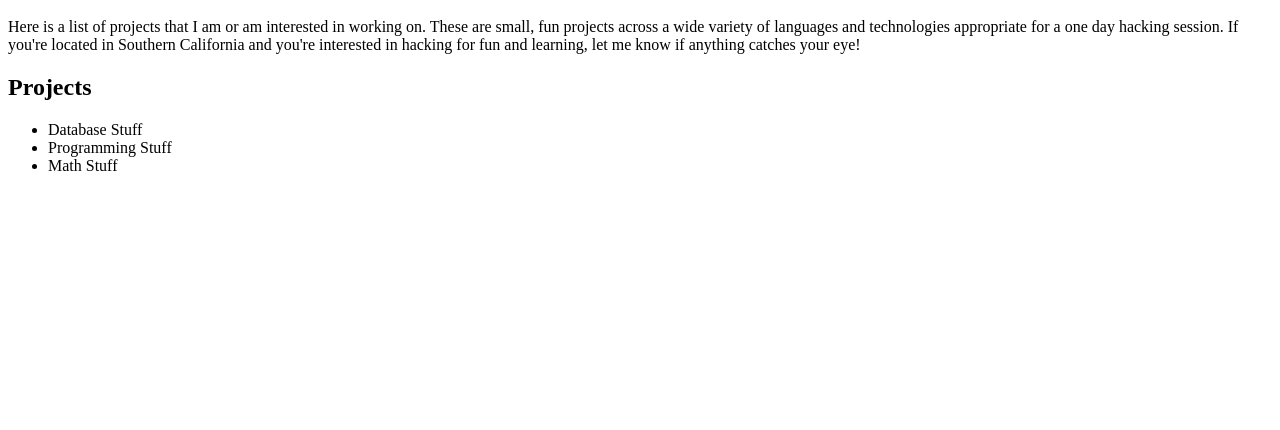
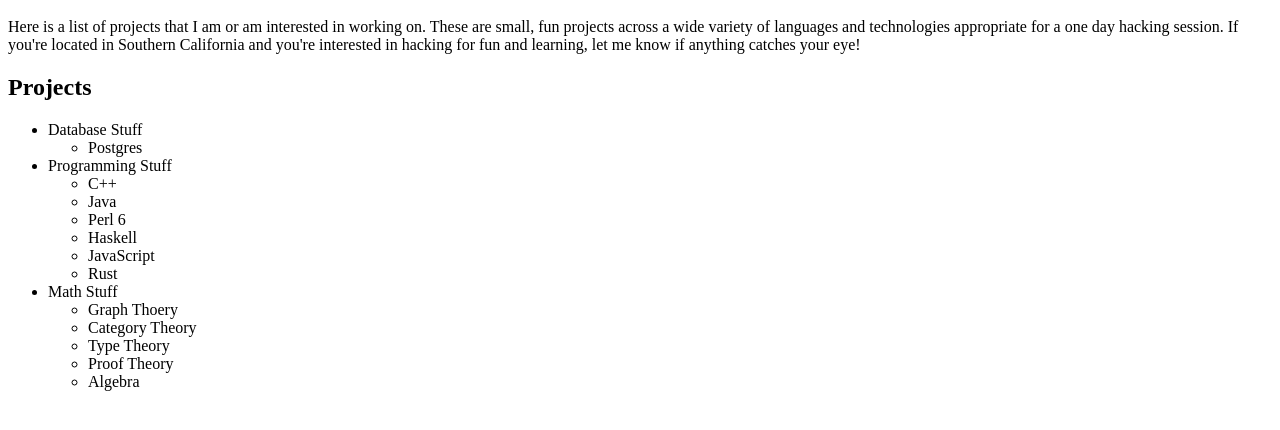
Before and after one commit to augustus-saunders/augustus-saunders.github.io, a plain HTML site: page index.html in a window 1280 px wide. Shown: the part 48-478 px from the top of the page. Drawn offline with Linux system fonts and the light colour scheme.

```diff
--- a/index.html
+++ b/index.html
@@ -6,9 +6,27 @@
 <p>Here is a list of projects that I am or am interested in working on. These are small, fun projects across a wide variety of languages and technologies appropriate for a one day hacking session. If you're located in Southern California and you're interested in hacking for fun and learning, let me know if anything catches your eye!</p>
 <h2>Projects</h2>
 <ul>
-<li>Database Stuff</li>
-<li>Programming Stuff</li>
-<li>Math Stuff</li>
+  <li>Database Stuff</li>
+    <ul>
+      <li>Postgres</li>
+    </ul>
+  <li>Programming Stuff</li>
+    <ul>
+      <li>C++</li>
+      <li>Java</li>
+      <li>Perl 6</li>
+      <li>Haskell</li>
+      <li>JavaScript</li>
+      <li>Rust</li>
+    </ul>
+  <li>Math Stuff</li>
+    <ul>
+      <li>Graph Thoery</li>
+      <li>Category Theory</li>
+      <li>Type Theory</li>
+      <li>Proof Theory</li>
+      <li>Algebra</li>
+    </ul>
 </ul>
 </body>
 </html>
```
